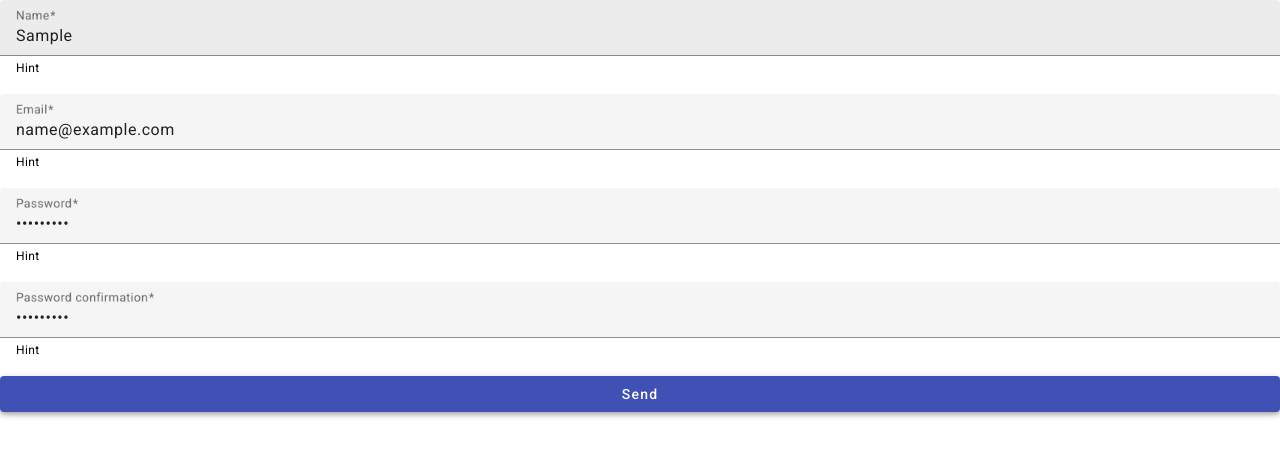
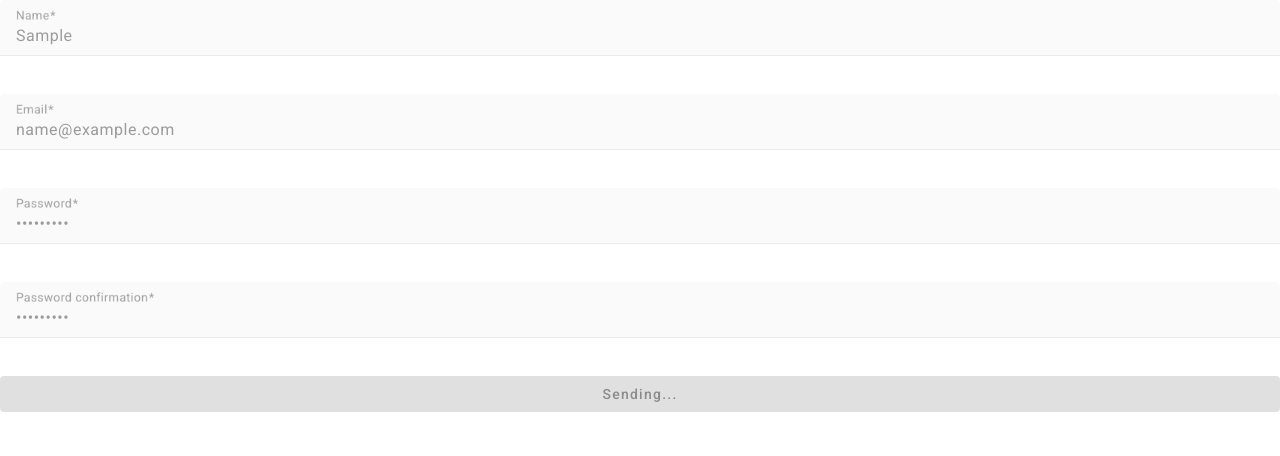
Before and after one commit to federico1818/skeleton-auth-angular, an Angular app: page /register in a window 1280 px wide. Both pictures are taken after typing "Sample", "name@example.com", "Sample123", "Sample123" into the empty fields and a click on the button "Send". Shown: the top 456 px of the page. Built offline with nearby package versions, Linux system fonts and the light colour scheme.

Commit message:
form disabled after send

```diff
--- a/src/app/register/components/register-form/register-form.component.html
+++ b/src/app/register/components/register-form/register-form.component.html
@@ -1,23 +1,27 @@
-<form class="form" [formGroup]="form" (ngSubmit)="onSubmit()">
+<form class="form" [formGroup]="form" (ngSubmit)="onSubmit()" [class.sending]="sending">
     <mat-form-field>
         <mat-label>Name</mat-label>
         <input matInput type="text" formControlName="name" placeholder="Name">
-        <mat-hint>Hint</mat-hint>
+        <mat-error *ngIf="form.controls['name'].hasError('required')">Required</mat-error>
     </mat-form-field>
     <mat-form-field>
         <mat-label>Email</mat-label>
         <input matInput type="email" formControlName="email" placeholder="Email">
-        <mat-hint>Hint</mat-hint>
+        <mat-error *ngIf="form.controls['email'].hasError('email') && !form.controls['email'].hasError('required')">Invalid format</mat-error>
+        <mat-error *ngIf="form.controls['email'].hasError('required')">Required</mat-error>
     </mat-form-field>
     <mat-form-field>
         <mat-label>Password</mat-label>
         <input matInput type="password" formControlName="password" placeholder="Password">
-        <mat-hint>Hint</mat-hint>
+        <mat-error *ngIf="form.controls['password'].hasError('required')">Required</mat-error>
     </mat-form-field>
     <mat-form-field>
         <mat-label>Password confirmation</mat-label>
         <input matInput type="password" formControlName="password_confirmation" placeholder="Password confirmation">
-        <mat-hint>Hint</mat-hint>
+        <mat-error *ngIf="form.controls['password_confirmation'].hasError('required')">Required</mat-error>
     </mat-form-field>
-    <button type="submit" mat-raised-button color="primary">Send</button>
+    <button class="button" type="submit" mat-raised-button [disabled]="sending" color="primary">
+        <span *ngIf="!sending">Send</span>
+        <span *ngIf="sending">Sending...</span>
+    </button>
 </form>
--- a/src/app/register/components/register-form/register-form.component.ts
+++ b/src/app/register/components/register-form/register-form.component.ts
@@ -12,6 +12,7 @@ export class RegisterFormComponent {
         private fb: FormBuilder
     ) {}
 
+    public sending: boolean = false
     public form: FormGroup = this.fb.group({
         name: ['', Validators.required],
         email: ['', [Validators.required, Validators.email]],
@@ -25,6 +26,8 @@ export class RegisterFormComponent {
     }
 
     protected send(): void {
+        this.sending = true
+        this.form.disable()
         console.log(this.form.value)
     }
 }
--- a/src/styles.scss
+++ b/src/styles.scss
@@ -7,3 +7,9 @@ body { margin: 0; font-family: Roboto, "Helvetica Neue", sans-serif; }
     display: grid;
     grid-gap: 16px;
 }
+
+.form.sending,
+.form.sending label,
+.form.sending input {
+    cursor: progress;
+}
```
